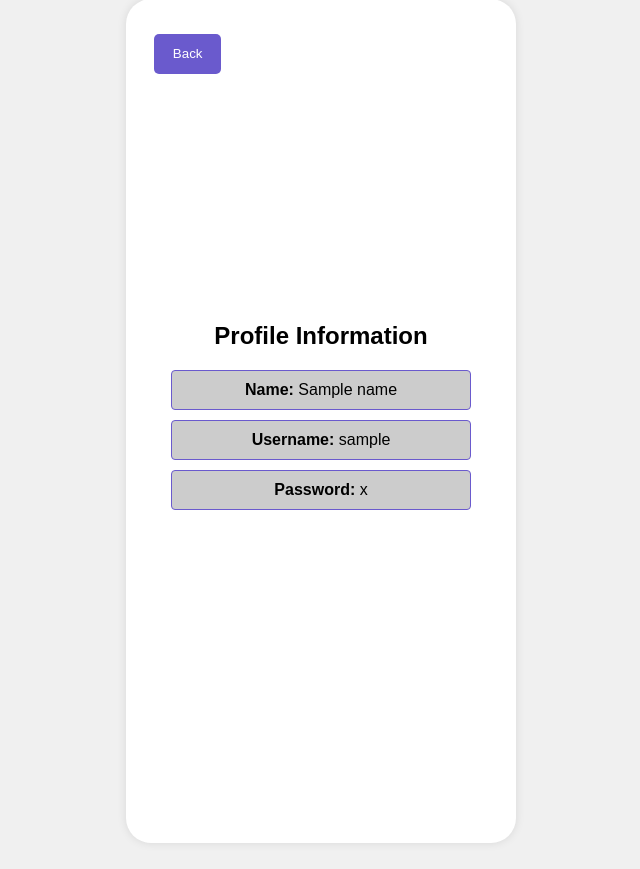
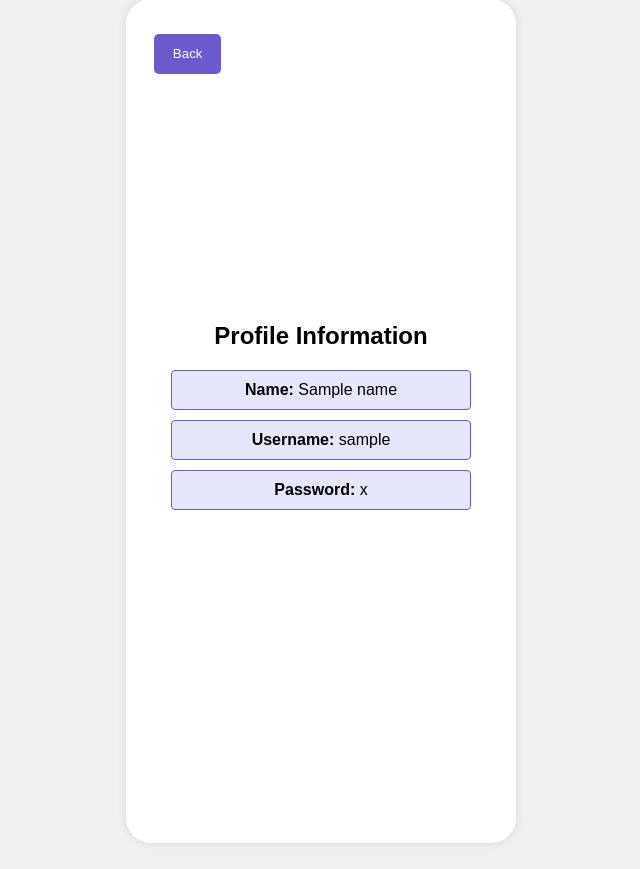
Before and after one commit to software-students-fall2023/2-web-app-exercise-team-2, a Flask app: template templates/viewProfile.html in a window 1280 px wide. Shown: the part 27-896 px from the top of the page, without its empty margins (364-1004 px from the left). Run offline with Flask 3, Linux system fonts and the light colour scheme; the template is opened without the code that fills it: most values are stand-ins (such as "Sample title", 1, 10 or a date in 2020).

Commit message:
change view profile color

```diff
--- a/templates/viewProfile.html
+++ b/templates/viewProfile.html
@@ -65,7 +65,7 @@ body {
     border: 1px solid  slateblue;
     color: black;
     box-sizing: border-box;
-    background-color: #ccc;
+    background-color: lavender;
 }
 .top-right {
     position: absolute;
```
